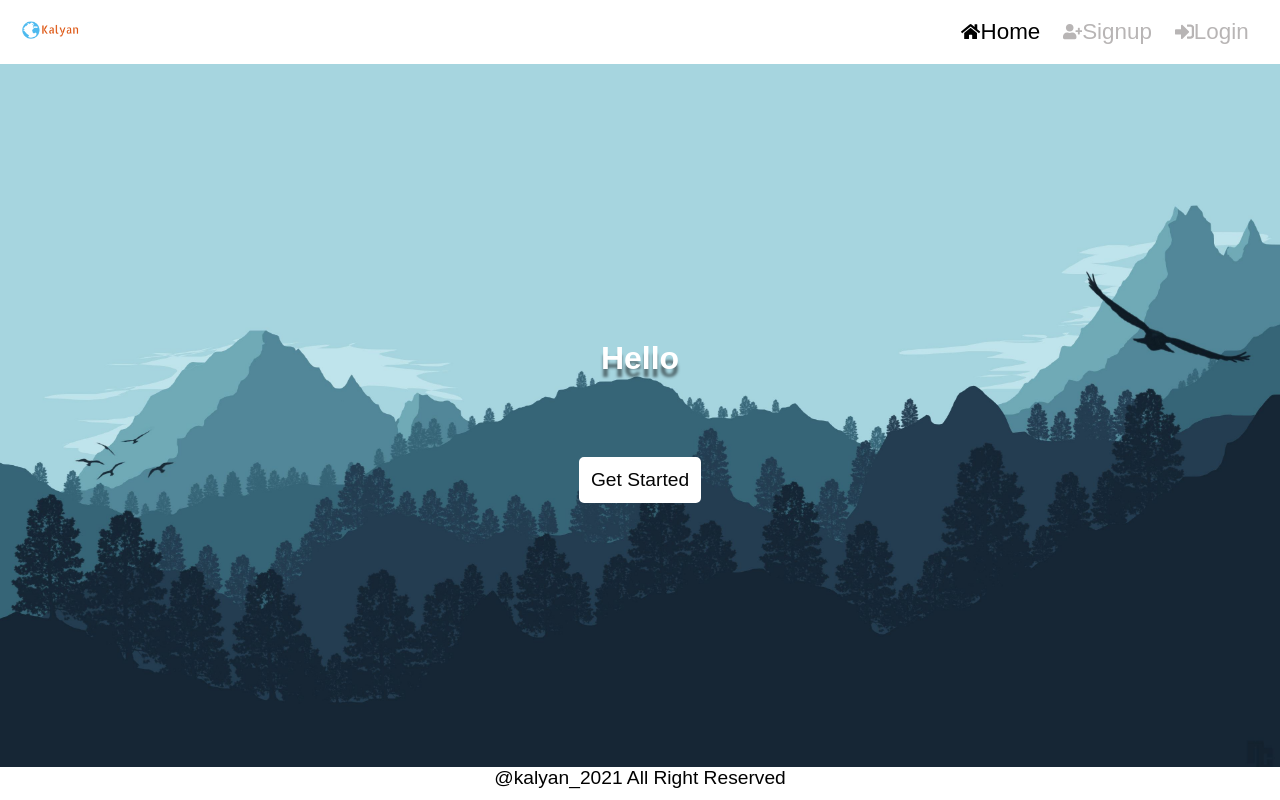
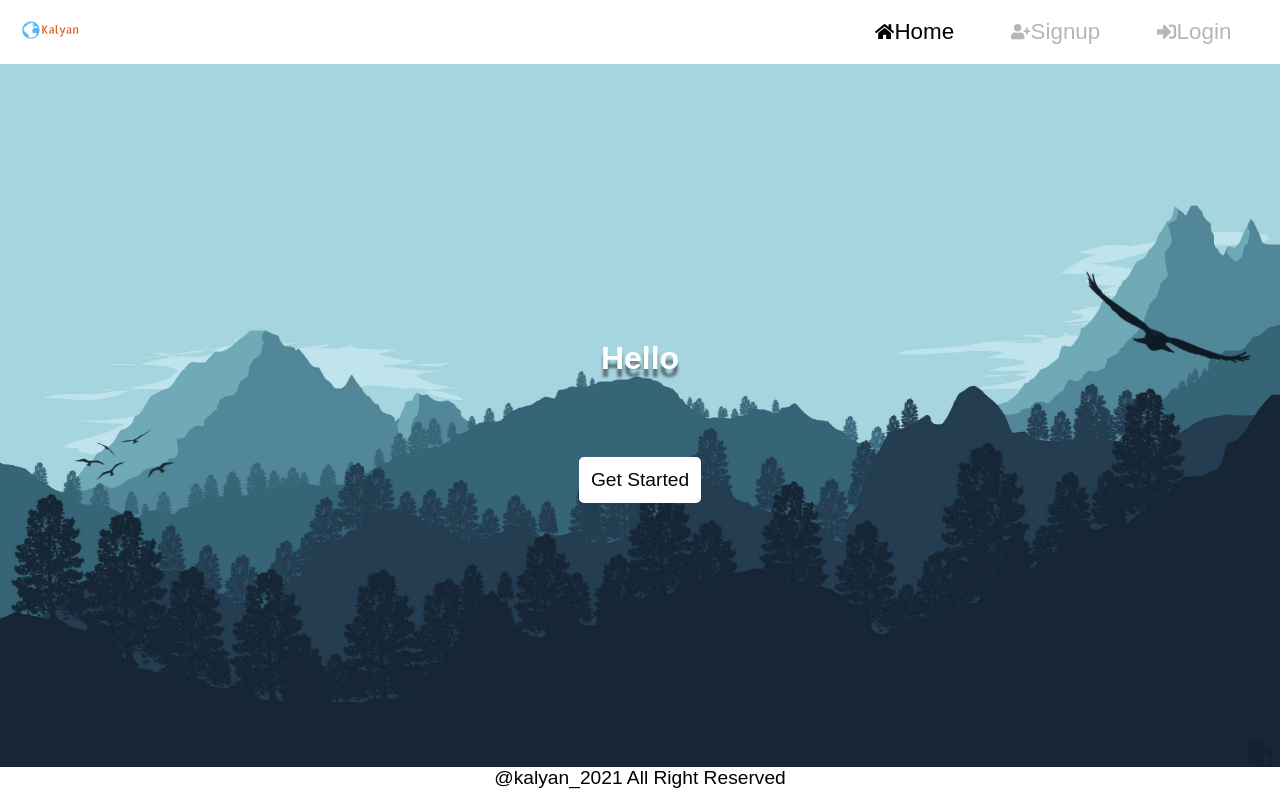
Before and after one commit to Kalyan-Halder/mernfront01, a React (Create React App) app: page / in a window 1280 px wide. Built offline with nearby package versions, Linux system fonts and the light colour scheme; no server answers.

Commit message:
some modification

```diff
--- a/src/index.css
+++ b/src/index.css
@@ -44,7 +44,7 @@ p {
 .topbar {
   padding: 0 20px 0 20px;
   display: grid;
-  grid-template-columns: 9fr 3fr;
+  grid-template-columns: 2fr 1fr;
   box-shadow: rgba(0, 0, 0, 0.24) 0px 3px 8px;
 }
 .navlinks {
```
